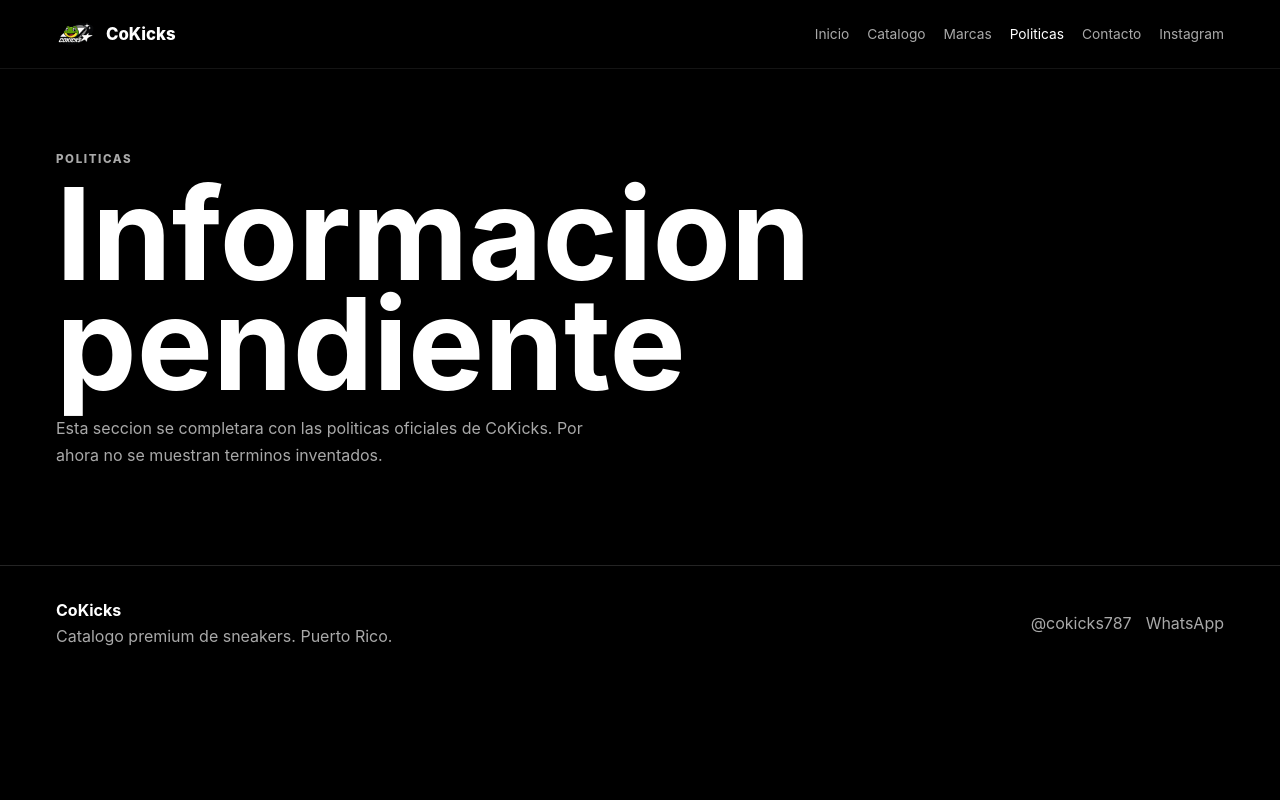
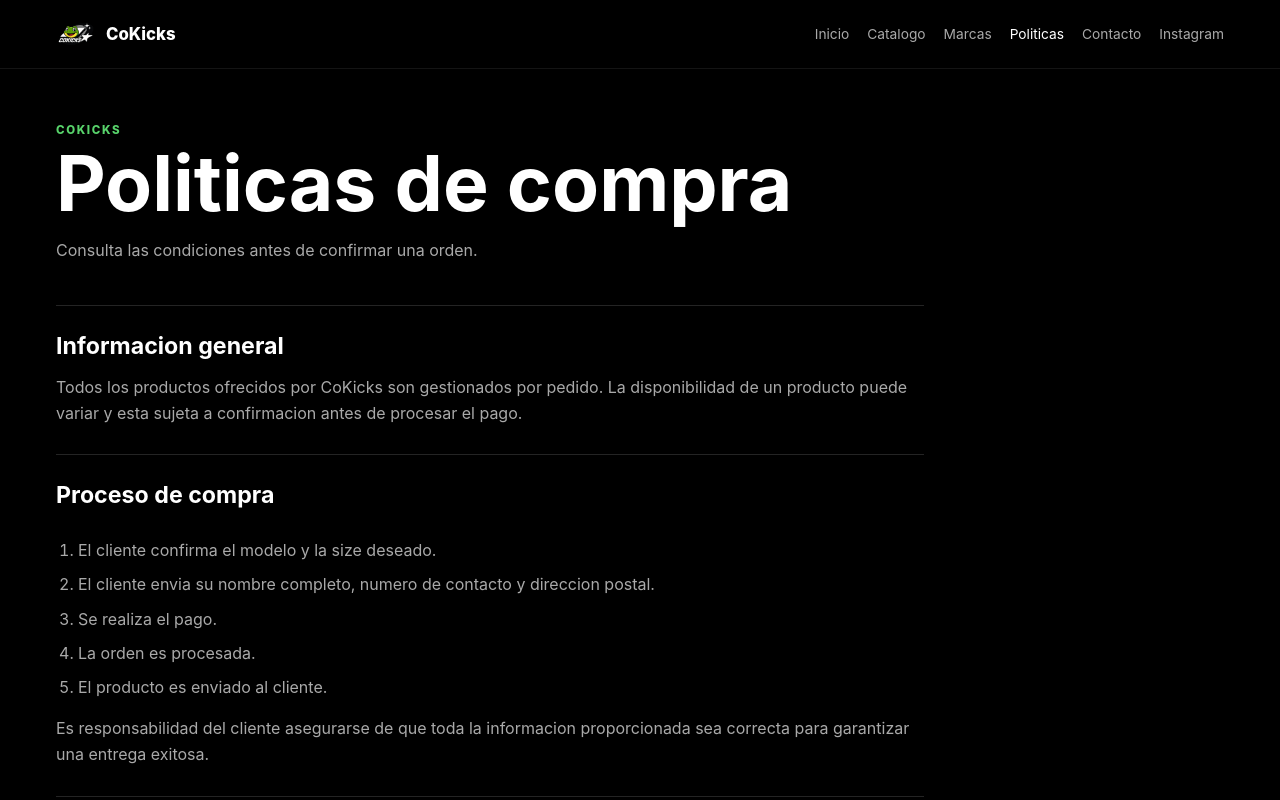
Before and after one commit to AshrielPR/Cokicks, a React (Vite) app: page /politicas in a window 1280 px wide. Shown: the top 800 px of the page. Built offline with nearby package versions, Linux system fonts and the light colour scheme.

Commit message:
Publish CoKicks purchase policies

```diff
--- a/src/pages/PoliciesPage.tsx
+++ b/src/pages/PoliciesPage.tsx
@@ -1,12 +1,142 @@
+import { business } from "../config/business";
+
 export function PoliciesPage() {
   return (
-    <section className="page-section compact-page">
-      <p className="eyebrow">Politicas</p>
-      <h1>Informacion pendiente</h1>
-      <p>
-        Esta seccion se completara con las politicas oficiales de CoKicks. Por
-        ahora no se muestran terminos inventados.
-      </p>
+    <section className="page-section policies-page">
+      <div className="section-heading policies-heading">
+        <p className="eyebrow">CoKicks</p>
+        <h1>Politicas de compra</h1>
+        <p className="section-intro">
+          Consulta las condiciones antes de confirmar una orden.
+        </p>
+      </div>
+
+      <div className="policies-content">
+        <PolicySection title="Informacion general">
+          <p>
+            Todos los productos ofrecidos por CoKicks son gestionados por pedido. La
+            disponibilidad de un producto puede variar y esta sujeta a confirmacion
+            antes de procesar el pago.
+          </p>
+        </PolicySection>
+
+        <PolicySection title="Proceso de compra">
+          <ol>
+            <li>El cliente confirma el modelo y la size deseado.</li>
+            <li>
+              El cliente envia su nombre completo, numero de contacto y direccion
+              postal.
+            </li>
+            <li>Se realiza el pago.</li>
+            <li>La orden es procesada.</li>
+            <li>El producto es enviado al cliente.</li>
+          </ol>
+          <p>
+            Es responsabilidad del cliente asegurarse de que toda la informacion
+            proporcionada sea correcta para garantizar una entrega exitosa.
+          </p>
+        </PolicySection>
+
+        <PolicySection title="Metodos de pago">
+          <p>Actualmente aceptamos:</p>
+          <ul>
+            <li>ATH Movil</li>
+            <li>PayPal (Goods and Services)</li>
+          </ul>
+          <p>La orden no sera procesada hasta que el pago haya sido confirmado.</p>
+        </PolicySection>
+
+        <PolicySection title="Envios">
+          <ul>
+            <li>Todos los pedidos son enviados directamente a la direccion proporcionada por el cliente.</li>
+            <li>Utilizamos servicios de envio como UPS y FedEx.</li>
+            <li>El tiempo estimado de entrega es de hasta 2 semanas desde el procesamiento de la orden.</li>
+            <li>Los tiempos de entrega pueden variar debido a situaciones fuera del control de CoKicks.</li>
+          </ul>
+        </PolicySection>
+
+        <PolicySection title="Encuentros presenciales">
+          <p>
+            CoKicks no realiza encuentros presenciales ni entregas en persona. Todos
+            los pedidos se envian por correo mediante companias como UPS o FedEx.
+          </p>
+        </PolicySection>
+
+        <PolicySection title="Disponibilidad de productos">
+          <p>
+            La disponibilidad de los productos puede cambiar en cualquier momento.
+            La confirmacion final de disponibilidad se realiza antes de procesar el
+            pago.
+          </p>
+        </PolicySection>
+
+        <PolicySection title="Cancelaciones">
+          <p>
+            Todas las ordenes son procesadas de manera inmediata tras la confirmacion
+            del pago, generalmente en cuestion de minutos. Debido a la naturaleza
+            automatizada y externa de este proceso, una vez realizado el pago, la
+            orden entra en gestion directa con nuestros proveedores y no puede ser
+            detenida, modificada ni cancelada.
+          </p>
+          <p>
+            Por esta razon, CoKicks no ofrece cancelaciones bajo ninguna circunstancia
+            una vez el pago ha sido completado.
+          </p>
+        </PolicySection>
+
+        <PolicySection title="Reembolsos y devoluciones">
+          <p>
+            CoKicks no realiza reembolsos ni acepta devoluciones por cambios de
+            opinion, errores en la seleccion de talla, direccion incorrecta
+            proporcionada por el cliente o cualquier decision posterior a la compra.
+          </p>
+          <p>
+            Dado que los productos son gestionados a traves de proveedores externos y
+            procesados inmediatamente despues del pago, CoKicks no tiene control
+            directo sobre la cancelacion o reversion de ordenes una vez iniciadas.
+          </p>
+          <p>
+            En casos excepcionales donde exista un inconveniente con la orden,
+            cualquier posible solucion dependera exclusivamente de la disposicion del
+            proveedor. CoKicks podra asistir como intermediario para gestionar la
+            situacion, pero no garantiza reembolsos, cambios ni compensaciones.
+          </p>
+          <p>
+            Al completar una compra, el cliente acepta y reconoce estas condiciones en
+            su totalidad.
+          </p>
+        </PolicySection>
+
+        <PolicySection title="Contacto">
+          <p>
+            Si buscas un modelo especifico que no aparece en el catalogo, puedes
+            comunicarte directamente con nosotros. CoKicks puede ayudarte a conseguir
+            una amplia variedad de modelos mediante pedido.
+          </p>
+          <div className="policy-contact-links">
+            <a href={`https://wa.me/${business.whatsappNumber}`} target="_blank" rel="noreferrer">
+              WhatsApp: {business.whatsappDisplay}
+            </a>
+            <a href={business.instagramUrl} target="_blank" rel="noreferrer">
+              Instagram: {business.instagramHandle}
+            </a>
+          </div>
+        </PolicySection>
+      </div>
     </section>
   );
 }
+
+type PolicySectionProps = {
+  children: React.ReactNode;
+  title: string;
+};
+
+function PolicySection({ children, title }: PolicySectionProps) {
+  return (
+    <section className="policy-section">
+      <h2>{title}</h2>
+      <div>{children}</div>
+    </section>
+  );
+}
--- a/src/styles/globals.css
+++ b/src/styles/globals.css
@@ -626,6 +626,66 @@ p {
   align-content: center;
 }
 
+.policies-page {
+  max-width: 980px;
+}
+
+.policies-heading {
+  margin-bottom: 42px;
+}
+
+.policies-content {
+  border-top: 1px solid var(--color-line);
+}
+
+.policy-section {
+  display: grid;
+  gap: 14px;
+  padding: 28px 0;
+  border-bottom: 1px solid var(--color-line);
+}
+
+.policy-section h2 {
+  margin: 0;
+  font-size: 1.45rem;
+  line-height: 1.1;
+}
+
+.policy-section p,
+.policy-section li {
+  color: var(--color-muted);
+  line-height: 1.65;
+}
+
+.policy-section p:last-child,
+.policy-section ul:last-child,
+.policy-section ol:last-child {
+  margin-bottom: 0;
+}
+
+.policy-section ul,
+.policy-section ol {
+  display: grid;
+  gap: 8px;
+  margin: 14px 0;
+  padding-left: 22px;
+}
+
+.policy-contact-links {
+  display: flex;
+  flex-wrap: wrap;
+  gap: 10px 18px;
+}
+
+.policy-contact-links a {
+  color: var(--color-text);
+  font-weight: 800;
+}
+
+.policy-contact-links a:hover {
+  color: var(--color-accent);
+}
+
 .contact-actions {
   display: flex;
   flex-wrap: wrap;
```
